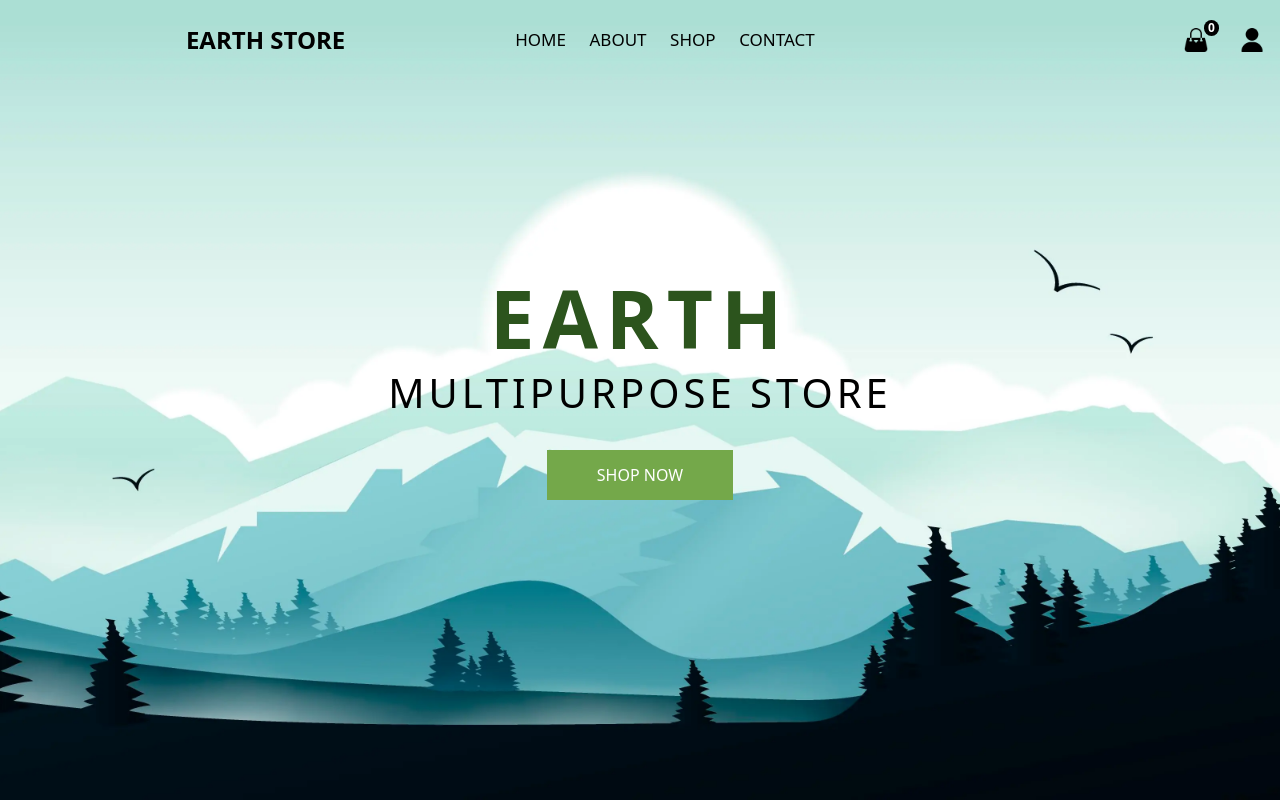
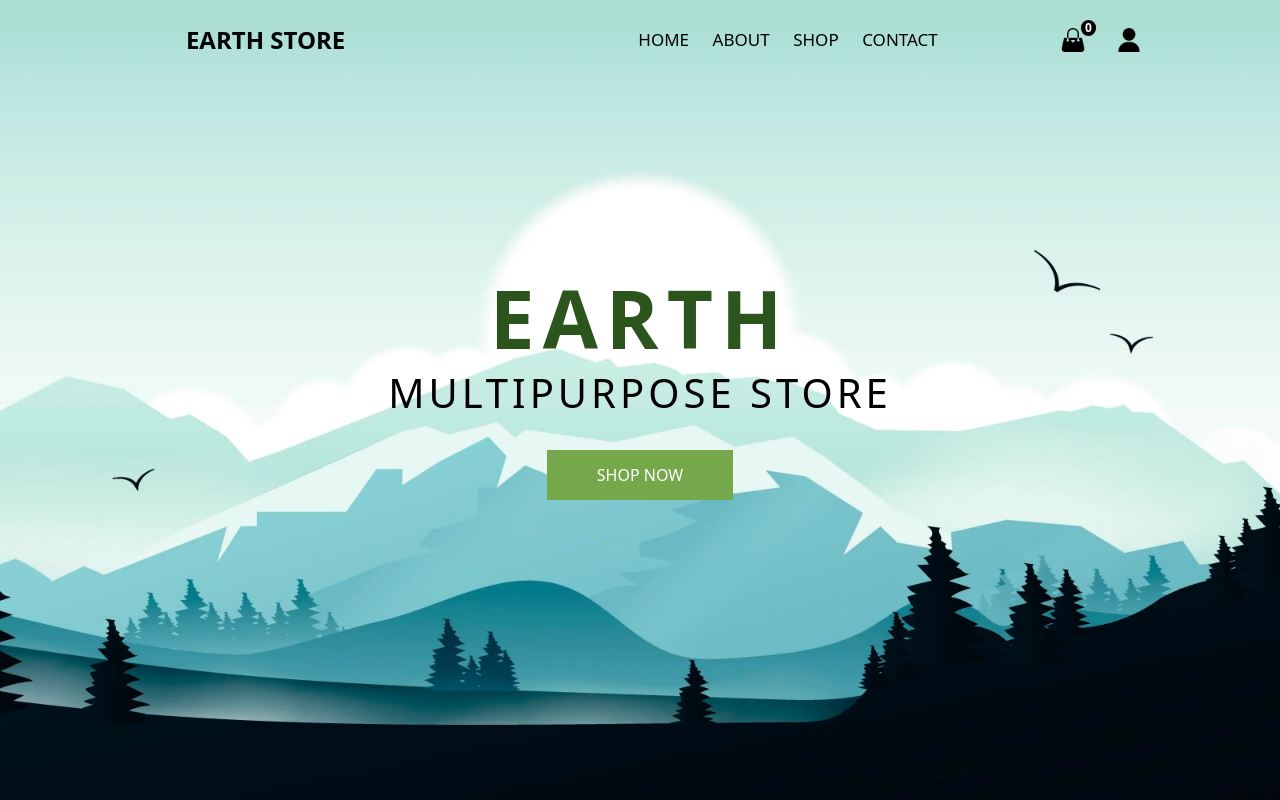
Before and after one commit to SM0718/earth-store, a React (Vite) app: page / in a window 1280 px wide. Shown: the top 800 px of the page. Built offline with nearby package versions, Linux system fonts and the light colour scheme.

Commit message:
Fixed Some Issues

```diff
--- a/src/components/Header.jsx
+++ b/src/components/Header.jsx
@@ -48,7 +48,7 @@ function Header() {
 
       {/* Side Cart Start */}
       <div onClick={() => setToggleHidden(!toggleHidden)}  className={`${toggleHidden? "flex z-10" : "hidden"} absolute w-full h-lvh bg-black/30 cursor-pointer`}/>
-    <div className={`${toggleHidden? "flex animate-[rightIn_1s] z-10" : "hidden"} h-lvh md:w-[350px] sm:w-5/6 w-full absolute bg-white right-0`}>
+    <div className={`${toggleHidden? "flex animate-[rightIn_1s] z-10" : "hidden"} h-screen md:w-[350px] sm:w-5/6 w-full absolute bg-white right-0`}>
 
       <div className='flex justify-between w-full h-[65px] border-b-[1px] border-slate-300'>
         <h1 className='ml-10 my-auto text-[#7faf59] font-bold'>Shopping Cart</h1>
@@ -66,9 +66,9 @@ function Header() {
       </div>
 
       {/* Visible Navigation Start */}
-        <div className='w-3/5 my-auto flex lg:justify-evenly justify-between relative'>
+        <div className='w-3/5 my-auto flex justify-end relative'>
 
-        <div className='w-2/5 xl:flex hidden justify-between'>
+        <div className='w-2/5 xl:flex hidden justify-between mx-auto'>
        {
         headerItems.map((items) => <div key={items.name} className='"serif": "Roboto" text-[17px] font-[17px]'>
             <NavLink to={items.slug}>{items.name}</NavLink>
@@ -79,7 +79,7 @@ function Header() {
       </div>
       {/* Visible Navigation End */}
 
-      <div className='flex justify my-auto ml-auto gap-8 z-0'>
+      <div className='flex my-auto xl:mr-auto mr-0 gap-8 z-0'>
         <span className='relative'>
           <p className='absolute bg-black text-white rounded-full text-xs font-black px-1 left-5 bottom-4'>{cartValue}</p>
           <img onClick={() => setToggleHidden(!toggleHidden)} className='h-6 w-6 cursor-pointer' src='./handbag.png'/>
```
